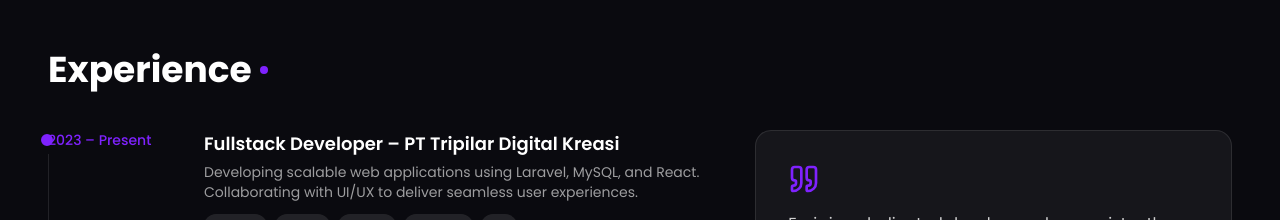
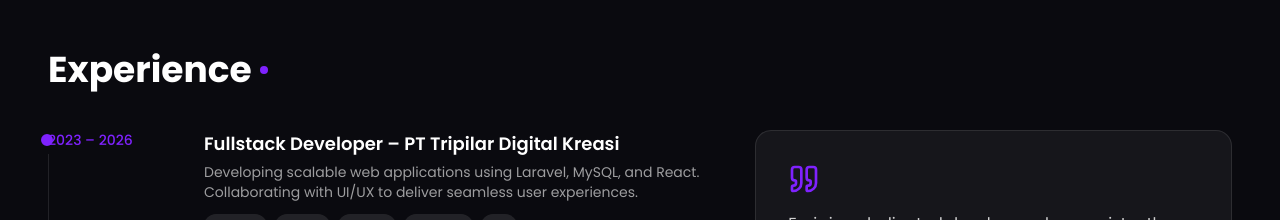
Before and after one commit to FarizAmmar/Portfolio, a Next.js app: page / in a window 1280 px wide. Shown: the part 2340-2560 px from the top of the page. Built offline with nearby package versions, Linux system fonts and the light colour scheme.

Commit message:
update terbaru

```diff
--- a/components/sections/experiencesection.tsx
+++ b/components/sections/experiencesection.tsx
@@ -2,16 +2,14 @@
 
 import { useState } from "react";
 import { motion, AnimatePresence } from "motion/react";
-import {
-    Quote,
-} from "lucide-react";
+import { Quote } from "lucide-react";
 
 // ---------------------------------------------------------------------------
 // Experience Section
 // ---------------------------------------------------------------------------
 const experiences = [
   {
-        period: "2023 – Present",
+    period: "2023 – 2026",
     role: "Fullstack Developer",
     company: "PT Tripilar Digital Kreasi",
     desc: "Developing scalable web applications using Laravel, MySQL, and React. Collaborating with UI/UX to deliver seamless user experiences.",
@@ -34,7 +32,6 @@ const experiences = [
   },
 ];
 
-
 const testimonials = [
   {
     quote:
@@ -52,7 +49,6 @@ const testimonials = [
     name: "Product Owner",
   },
 ];
-
 
 const ExperienceSection = () => {
   const [active, setActive] = useState(0);
@@ -81,7 +77,8 @@ const ExperienceSection = () => {
               >
                 <div className="relative">
                   <p
-                                        className={`text-sm font-medium ${exp.current ? "text-primary" : "text-white/50"
+                    className={`text-sm font-medium ${
+                      exp.current ? "text-primary" : "text-white/50"
                     }`}
                   >
                     {exp.period}
@@ -90,7 +87,8 @@ const ExperienceSection = () => {
                     <span className="absolute left-0 top-6 -bottom-10 w-px bg-white/10 hidden sm:block" />
                   )}
                   <span
-                                        className={`hidden sm:inline-block absolute -left-1.75 top-1 w-3 h-3 rounded-full border-2 ${exp.current
+                    className={`hidden sm:inline-block absolute -left-1.75 top-1 w-3 h-3 rounded-full border-2 ${
+                      exp.current
                         ? "bg-primary border-primary"
                         : "bg-transparent border-white/30"
                     }`}
@@ -100,9 +98,7 @@ const ExperienceSection = () => {
                   <h3 className="text-white font-semibold text-lg">
                     {exp.role} – {exp.company}
                   </h3>
-                                    <p className="text-white/60 text-sm mt-1 mb-3">
-                                        {exp.desc}
-                                    </p>
+                  <p className="text-white/60 text-sm mt-1 mb-3">{exp.desc}</p>
                   <div className="flex flex-wrap gap-2">
                     {exp.tags.map((tag) => (
                       <span
@@ -148,7 +144,8 @@ const ExperienceSection = () => {
                   key={i}
                   onClick={() => setActive(i)}
                   aria-label={`Show testimonial ${i + 1}`}
-                                    className={`h-2 rounded-full transition-all cursor-pointer ${i === active ? "w-6 bg-primary" : "w-2 bg-white/20"
+                  className={`h-2 rounded-full transition-all cursor-pointer ${
+                    i === active ? "w-6 bg-primary" : "w-2 bg-white/20"
                   }`}
                 />
               ))}
```
Lines whose indentation alone changed are shown as unchanged.
